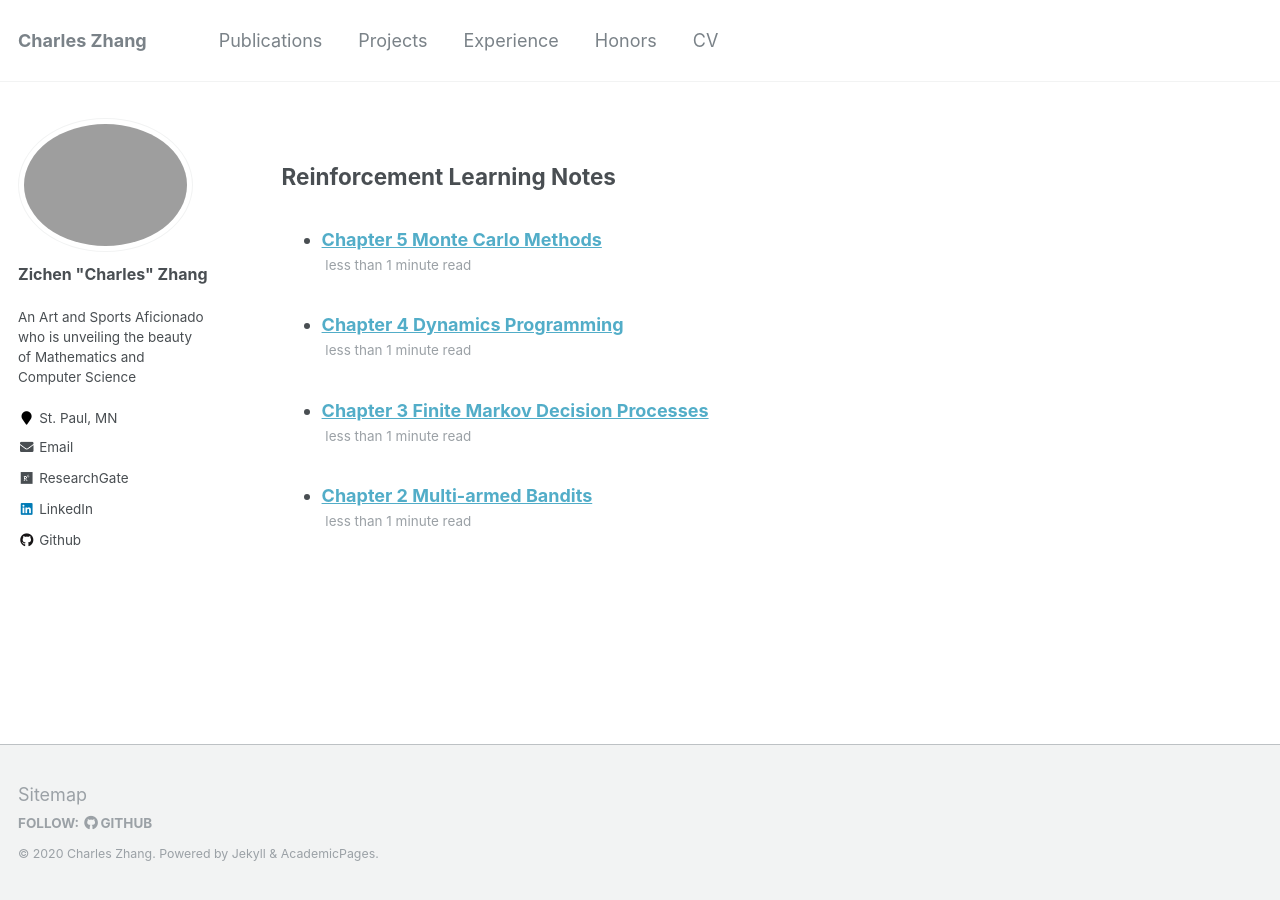
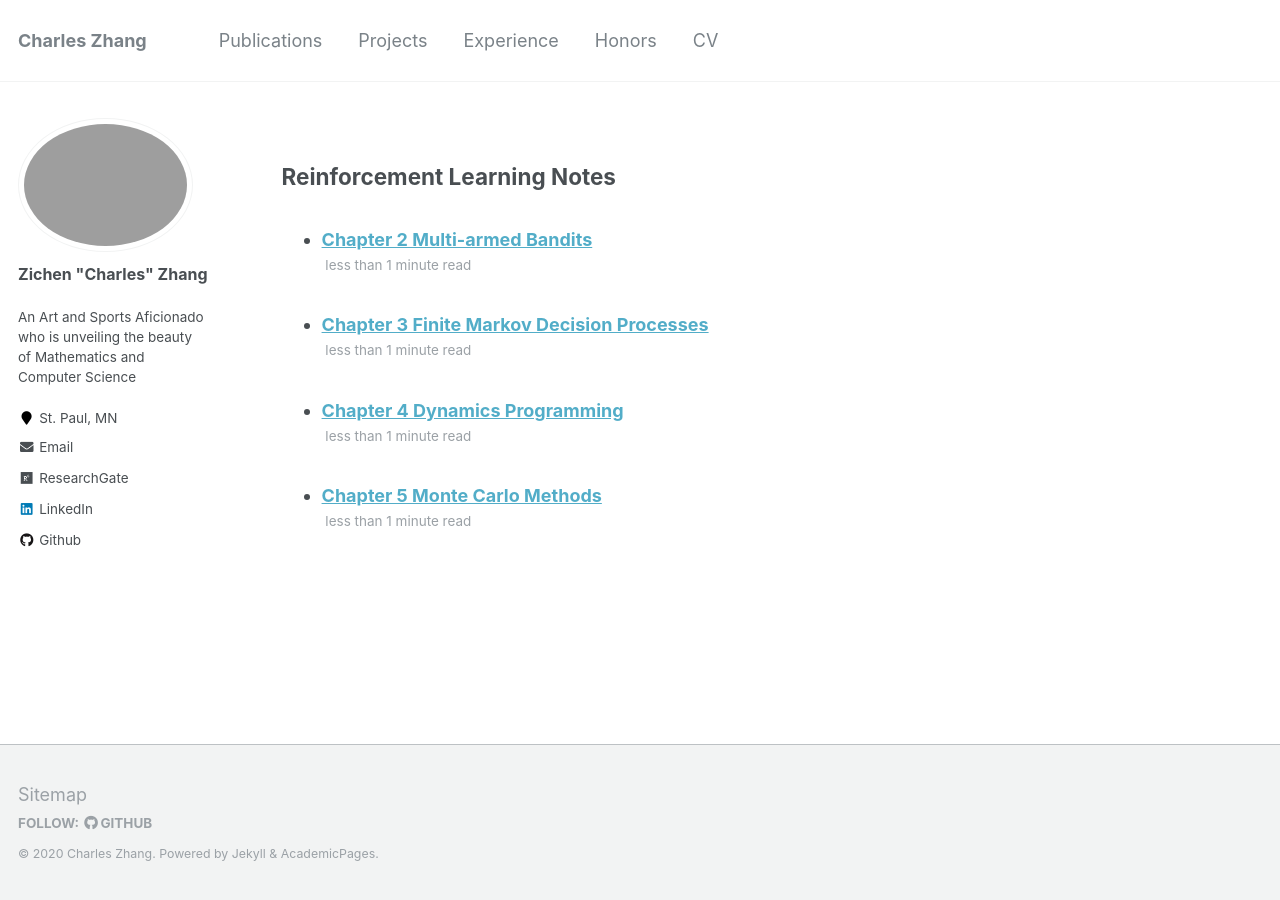
Before and after one commit to zcczhang/zcczhang.github.io, a Jekyll site: the page built from _pages/blogs.md, in a window 1280 px wide. Built offline with Jekyll 4.4.1, drawn with Linux system fonts in a browser that asks for light colours.

Commit message:
Update blogs.md

```diff
--- a/_pages/blogs.md
+++ b/_pages/blogs.md
@@ -10,6 +10,6 @@
 
 ## Reinforcement Learning Notes
 
-  <ul>{% for post in site.rl reversed %}
+  <ul>{% for post in site.rl %}
     {% include archive-single-cv.html %}
   {% endfor %}</ul>
```
